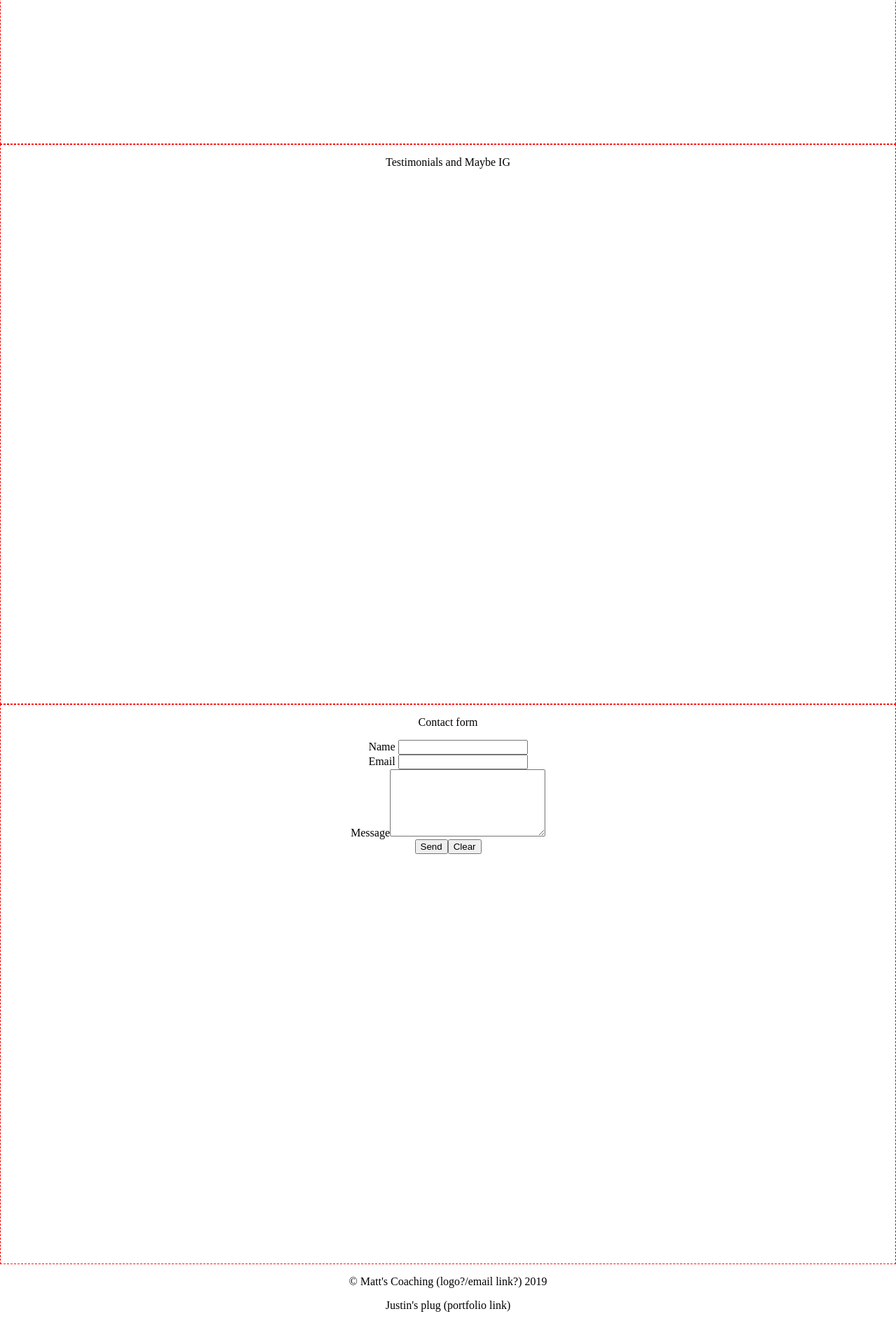
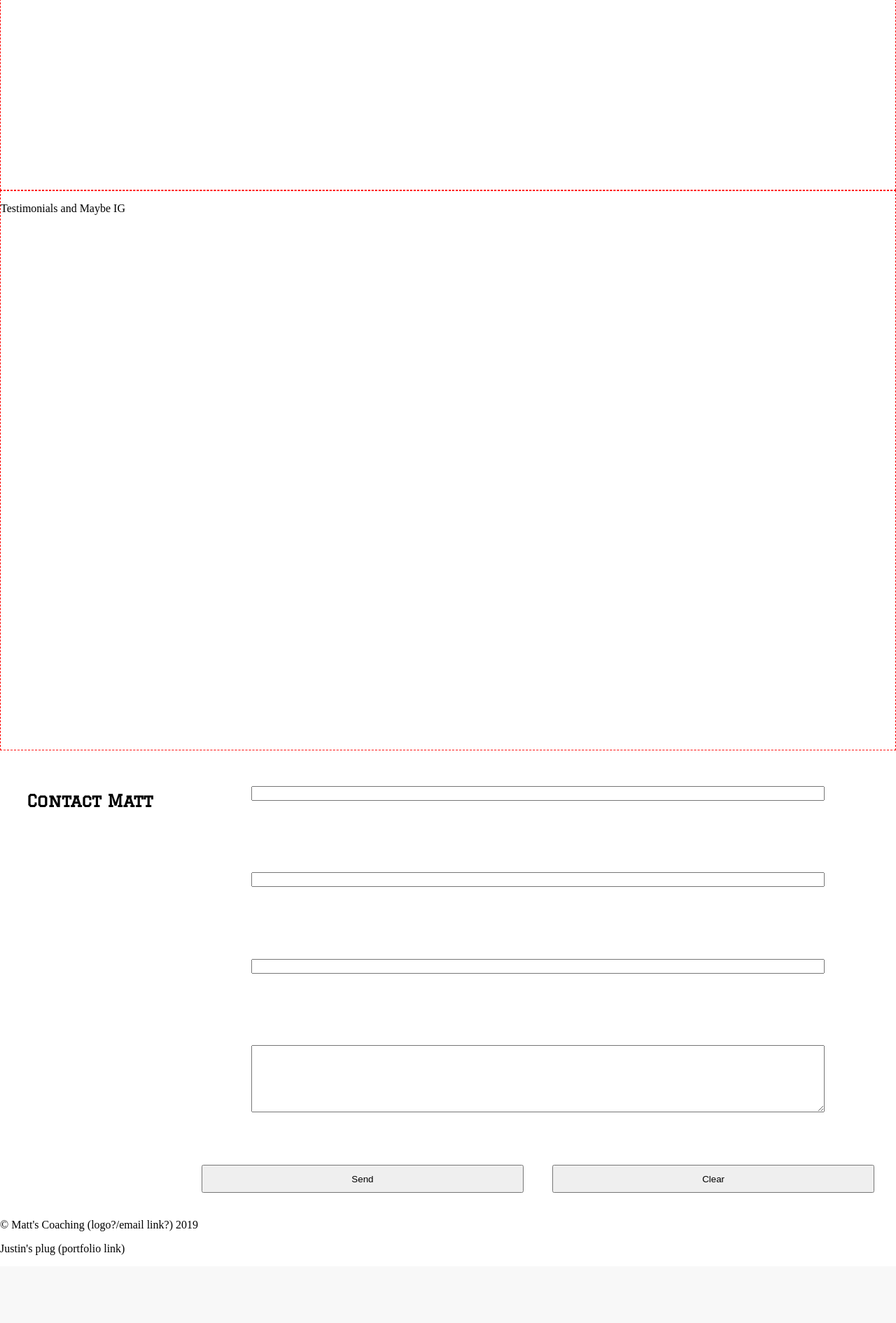
Before and after one commit to Mrjustinfry/mattscoaching, a PHP site: page / in a window 1280 px wide. Shown: the part 1960-3850 px from the top of the page at 70% size. After the commit the page ends 3753 px from the top, so only its background shows below. Run offline with PHP 8.4, Linux system fonts and the light colour scheme; some libraries are stand-ins or nearby versions; some web fonts are replaced.

Commit message:
contact form updates

```diff
--- a/index.css
+++ b/index.css
@@ -1,6 +1,5 @@
 * {
   box-sizing: border-box;
-  text-align: center;
 }
 
 body {
@@ -15,7 +14,7 @@ nav {
   z-index: 1;
   background-color: black;
   display: flex;
-  border-bottom: 2px solid #82b59c;
+  border-bottom: 2px solid #00d8d8;
 }
 
 .navList {
@@ -28,7 +27,7 @@ nav {
 }
 
 .navLink {
-  color: #82b59c;
+  color: #00d8d8;
   margin: auto;
   font-family: "Graduate", cursive;
   font-size: 0.7rem;
@@ -38,8 +37,8 @@ nav {
   cursor: pointer;
   color: #EAEAEA;
   text-decoration-line: underline;
-  text-decoration-color: #82b59c;
-  transition-duration: 1s;
+  text-decoration-color: #00d8d8;
+  transition-duration: 500ms;
 }
 
 .navLogo {
@@ -72,6 +71,7 @@ nav {
   -o-text-shadow: 3px 3px 7px black;
   text-shadow: 3px 3px 7px black;
   font-weight: 100;
+  text-align: center;
 }
 
 .author {
@@ -80,7 +80,6 @@ nav {
 
 .newsImg {
   height: 10em;
-  width: 10em;
   float: left;
   margin: 0.5em;
 }
@@ -101,7 +100,7 @@ nav {
   text-decoration: underline #00d8d8;
 }
 
-.planSection, .testimonialSection, .contactSection {
+.planSection, .testimonialSection {
   height: 100vh;
   width: 100%;
   border: 1px dashed red;
@@ -125,6 +124,41 @@ nav {
   margin: 1em 0;
 }
 
+.contactSection {
+  display: flex;
+}
+
+.contactForm {
+  flex: 1;
+  margin: auto;
+  text-align: center;
+}
+
+.inputs {
+  margin: 5%;
+  width: 80%;
+}
+
+input::placeholder {
+  color: white;
+}
+
+textarea::placeholder {
+  color: white;
+}
+
+.btns {
+  width: 45%;
+  margin: 2%;
+  height: 3em;
+}
+
+.contactHeader {
+  padding: 3%;
+  float: left;
+  font-family: "Graduate", cursive;
+}
+
 @media only screen and (min-width: 780px) {
   .heroQuote {
     font-size: 5rem;
@@ -138,10 +172,15 @@ nav {
     font-size: 1rem;
   }
 
+  .newsImg {
+    height: 16em;
+  }
+
   .aboutMeSection {
     display: flex;
     flex-flow: row wrap;
     justify-content: space-around;
+    text-align: center;
   }
 
   .aboutInfo {
@@ -158,5 +197,21 @@ nav {
     flex: 1;
   }
 }
+::-webkit-scrollbar {
+  width: 0.5em;
+}
+
+::-webkit-scrollbar-track {
+  background-color: #EAEAEA;
+}
+
+::-webkit-scrollbar-thumb {
+  background: #00d8d8;
+  border-radius: 1em;
+}
+
+::-webkit-scrollbar-thumb:hover {
+  background: white;
+}
 
 /*# sourceMappingURL=index.css.map */
--- a/index.html
+++ b/index.html
@@ -80,12 +80,13 @@
       <p>Testimonials and Maybe IG</p>
     </section>
     <section class="contactSection">
-      <p>Contact form</p>
-      <form action="contact.php" method="POST">
-        <label>Name</label> <input type="text" name="name"><br />
-        <label>Email</label> <input type="text" name="email"><br />
-        <label>Message</label><textarea name="message" rows="6" cols="25"></textarea><br />
-        <input type="submit" value="Send" name="submit"><input type="reset" value="Clear">
+      <h2 class="contactHeader">Contact Matt</h2>
+      <form action="contact.php" method="POST" class="contactForm">
+        <label><input type="text" name="name" class="inputText inputs" placeholder="Name *"></label><br />
+        <label><input type="text" name="email" class="inputText inputs" placeholder="Email *"></label><br />
+        <label><input type="tel" name="phone" class="inputText inputs" placeholder="Phone"></label><br />
+        <label></label><textarea name="message" rows="6" cols="25" class="inputTextArea inputs" placeholder="Message"></textarea><br />
+        <input type="submit" value="Send" name="submit" class="btns"><input type="reset" value="Clear" class="btns">
       </form>
     </section>
   </main>
--- a/index.scss
+++ b/index.scss
@@ -39,7 +39,6 @@ $athleticFont: 'Bungee Shade', cursive;
 
 * {
   box-sizing: border-box;
-  text-align: center;
 }
 
 body {
@@ -54,7 +53,7 @@ nav {
   z-index: 1;
   background-color: black;
   display: flex;
-  border-bottom: 2px solid $altMainColor;
+  border-bottom: 2px solid $mainColor;
 }
 
 .navList {
@@ -67,7 +66,7 @@ nav {
 }
 
 .navLink {
-  color: $altMainColor;
+  color: $mainColor;
   margin: auto;
   font-family: 'Graduate', cursive;
   font-size: .7rem;
@@ -77,8 +76,8 @@ nav {
   cursor: pointer;
   color: $lightShade;
   text-decoration-line: underline;
-  text-decoration-color: $altMainColor;
-  transition-duration: 1s;
+  text-decoration-color: $mainColor;
+  transition-duration: 500ms;
 }
 
 .navLogo {
@@ -103,6 +102,7 @@ nav {
   font-family: 'Mrs Sheppards', cursive;
   @include text-shadow(3px 3px 7px black);
   font-weight: 100;
+  text-align: center;
 }
 
 .author {
@@ -111,7 +111,6 @@ nav {
 
 .newsImg {
   height: 10em;
-  width: 10em;
   float: left;
   margin: .5em;
 }
@@ -132,7 +131,7 @@ nav {
   text-decoration: underline #00d8d8;
 }
 
-.planSection, .testimonialSection, .contactSection {
+.planSection, .testimonialSection {
   height: 100vh;
   width: 100%;
   border: 1px dashed red;
@@ -156,6 +155,41 @@ nav {
   margin: 1em 0;
 }
 
+.contactSection {
+  display: flex;
+}
+
+.contactForm {
+  flex: 1;
+  margin: auto;
+  text-align: center;
+}
+
+.inputs {
+  margin: 5%;
+  width: 80%;
+}
+
+input::placeholder {
+  color: white;
+}
+
+textarea::placeholder {
+  color: white;
+}
+
+.btns {
+  width: 45%;
+  margin: 2%;
+  height: 3em;
+}
+
+.contactHeader {
+  padding: 3%;
+  float: left;
+  font-family: $collegiateFont;
+}
+
 //desktop
 @media only screen  and (min-width : 780px) {
   .heroQuote {
@@ -170,10 +204,15 @@ nav {
     font-size: 1rem;
   }
 
+  .newsImg {
+    height: 16em;
+  }
+
   .aboutMeSection {
     display: flex;
     flex-flow: row wrap;
     justify-content: space-around;
+    text-align: center;
   }
 
   .aboutInfo {
@@ -190,3 +229,20 @@ nav {
     flex: 1;
   }
 }
+
+::-webkit-scrollbar {
+    width: .5em;
+}
+
+::-webkit-scrollbar-track {
+    background-color: $lightShade;
+}
+
+::-webkit-scrollbar-thumb {
+    background: $mainColor;
+    border-radius: 1em;
+}
+
+::-webkit-scrollbar-thumb:hover {
+    background: white;
+}
```
Also changed, not shown: 1 other file.
